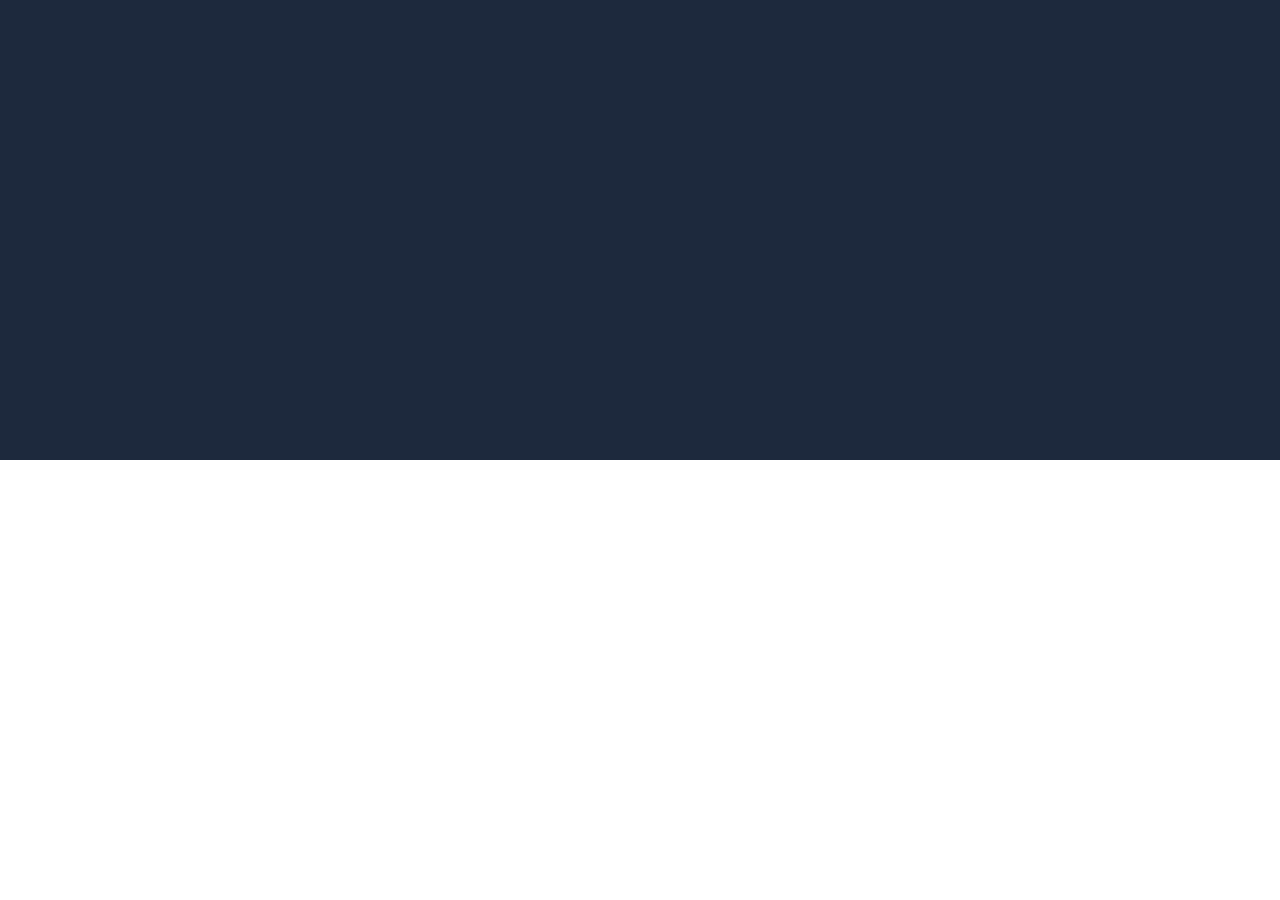
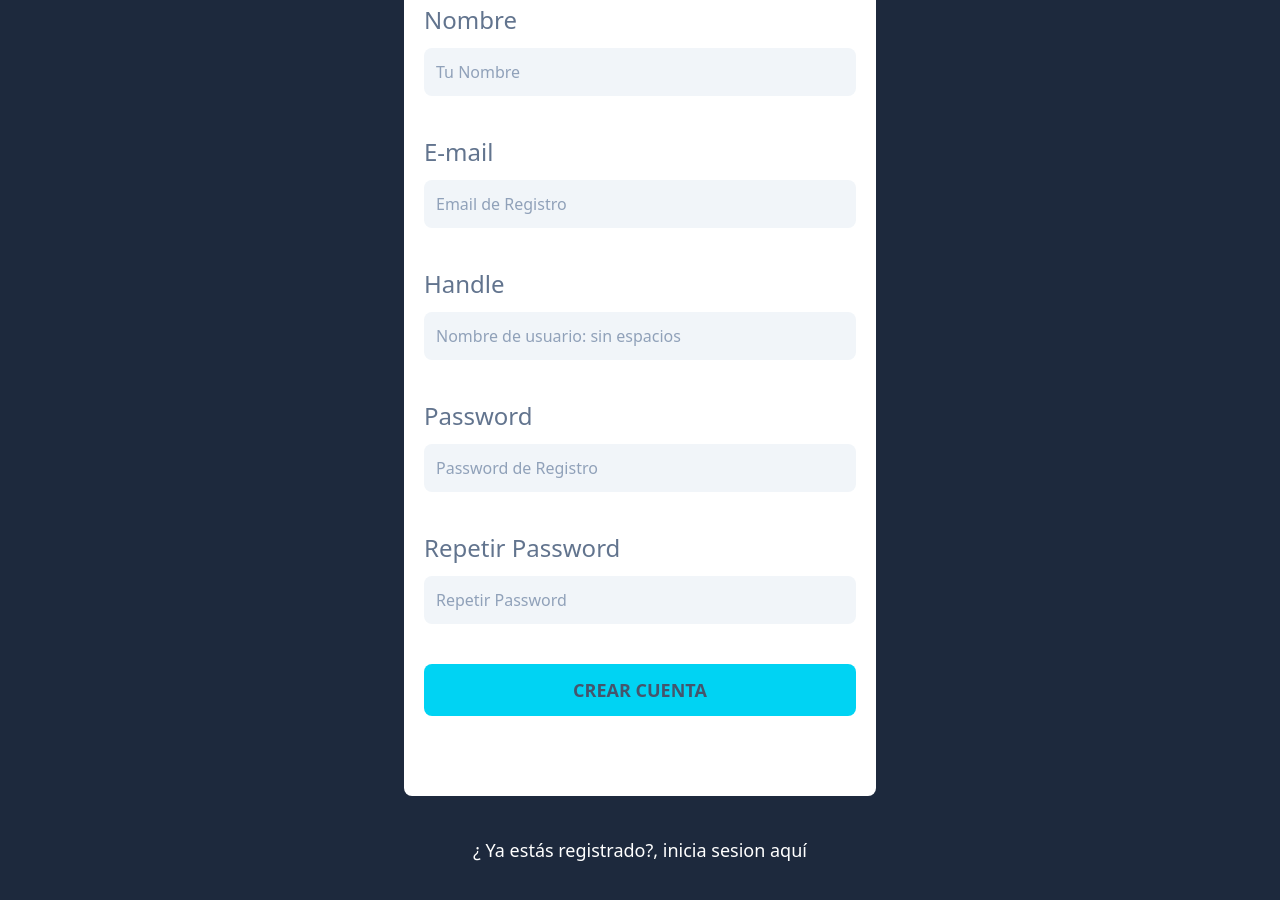
Before and after one commit to NahumFGz/devtree-js-practice, a React (Vite) app in the folder a_me_devtree/frontend/: page /auth/register in a window 1280 px wide. Shown: the part 340-1240 px from the top of the page. Before the commit the page ends 800 px from the top, so only its background shows below. Built offline with nearby package versions, Linux system fonts and the light colour scheme.

Commit message:
feat: :sparkles: agregando estilos y el formulario de login

```diff
--- a/a_me_devtree/frontend/src/layouts/AuthLayout.tsx
+++ b/a_me_devtree/frontend/src/layouts/AuthLayout.tsx
@@ -8,7 +8,7 @@
           <img src='/logo.svg' alt='logotipo DevTree' />
 
           <div className='py-10'>
-            <h1 className='text-white'>
+            <h1>
               <Outlet />
             </h1>
           </div>
--- a/a_me_devtree/frontend/src/views/LoginView.tsx
+++ b/a_me_devtree/frontend/src/views/LoginView.tsx
@@ -3,8 +3,12 @@
 export default function LoginView() {
   return (
     <>
-      <nav>
-        <Link to='/auth/register'>¿No estás registrado?, Crea tu cuenta aquí</Link>
+      <h1 className='text-4xl text-white font-bold'>Iniciar Sesion</h1>
+
+      <nav className='mt-10'>
+        <Link className='text-center text-white text-lg block' to='/auth/register'>
+          ¿No estás registrado?, Crea tu cuenta aquí
+        </Link>
       </nav>
     </>
   )
--- a/a_me_devtree/frontend/src/views/RegisterView.tsx
+++ b/a_me_devtree/frontend/src/views/RegisterView.tsx
@@ -3,8 +3,77 @@
 export default function RegisterView() {
   return (
     <>
-      <nav>
-        <Link to='/auth/login'>¿ Ya estás registrado?, inicia sesion aquí</Link>
+      <h1 className='text-4xl text-white font-bold'>Registrar cuenta</h1>
+
+      <form onSubmit={() => {}} className='bg-white px-5 py-20 rounded-lg space-y-10 mt-10'>
+        <div className='grid grid-cols-1 space-y-3'>
+          <label htmlFor='name' className='text-2xl text-slate-500'>
+            Nombre
+          </label>
+          <input
+            id='name'
+            type='text'
+            placeholder='Tu Nombre'
+            className='bg-slate-100 border-none p-3 rounded-lg placeholder-slate-400'
+          />
+        </div>
+        <div className='grid grid-cols-1 space-y-3'>
+          <label htmlFor='email' className='text-2xl text-slate-500'>
+            E-mail
+          </label>
+          <input
+            id='email'
+            type='email'
+            placeholder='Email de Registro'
+            className='bg-slate-100 border-none p-3 rounded-lg placeholder-slate-400'
+          />
+        </div>
+        <div className='grid grid-cols-1 space-y-3'>
+          <label htmlFor='handle' className='text-2xl text-slate-500'>
+            Handle
+          </label>
+          <input
+            id='handle'
+            type='text'
+            placeholder='Nombre de usuario: sin espacios'
+            className='bg-slate-100 border-none p-3 rounded-lg placeholder-slate-400'
+          />
+        </div>
+        <div className='grid grid-cols-1 space-y-3'>
+          <label htmlFor='password' className='text-2xl text-slate-500'>
+            Password
+          </label>
+          <input
+            id='password'
+            type='password'
+            placeholder='Password de Registro'
+            className='bg-slate-100 border-none p-3 rounded-lg placeholder-slate-400'
+          />
+        </div>
+
+        <div className='grid grid-cols-1 space-y-3'>
+          <label htmlFor='password_confirmation' className='text-2xl text-slate-500'>
+            Repetir Password
+          </label>
+          <input
+            id='password'
+            type='password'
+            placeholder='Repetir Password'
+            className='bg-slate-100 border-none p-3 rounded-lg placeholder-slate-400'
+          />
+        </div>
+
+        <input
+          type='submit'
+          className='bg-cyan-400 p-3 text-lg w-full uppercase text-slate-600 rounded-lg font-bold cursor-pointer'
+          value='Crear Cuenta'
+        />
+      </form>
+
+      <nav className='mt-10'>
+        <Link className='text-center text-white text-lg block' to='/auth/login'>
+          ¿ Ya estás registrado?, inicia sesion aquí
+        </Link>
       </nav>
     </>
   )
```
